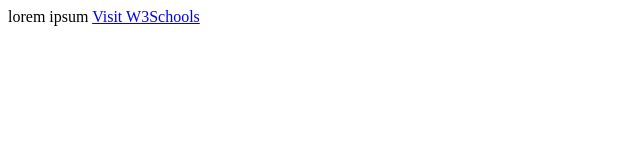
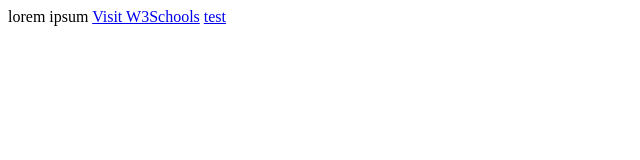
Before and after one commit to tivoris/webside_name, a plain HTML site: page index.html in a window 1280 px wide. Shown: the full height of the page, 0-640 px from the left. Drawn offline with Linux system fonts and the light colour scheme.

Commit message:
Update index.html

```diff
--- a/index.html
+++ b/index.html
@@ -8,4 +8,5 @@
 <body>
 lorem ipsum
 <a href="https://www.w3schools.com/">Visit W3Schools</a>
+  <a href="./">test</a>
 </body>
```
